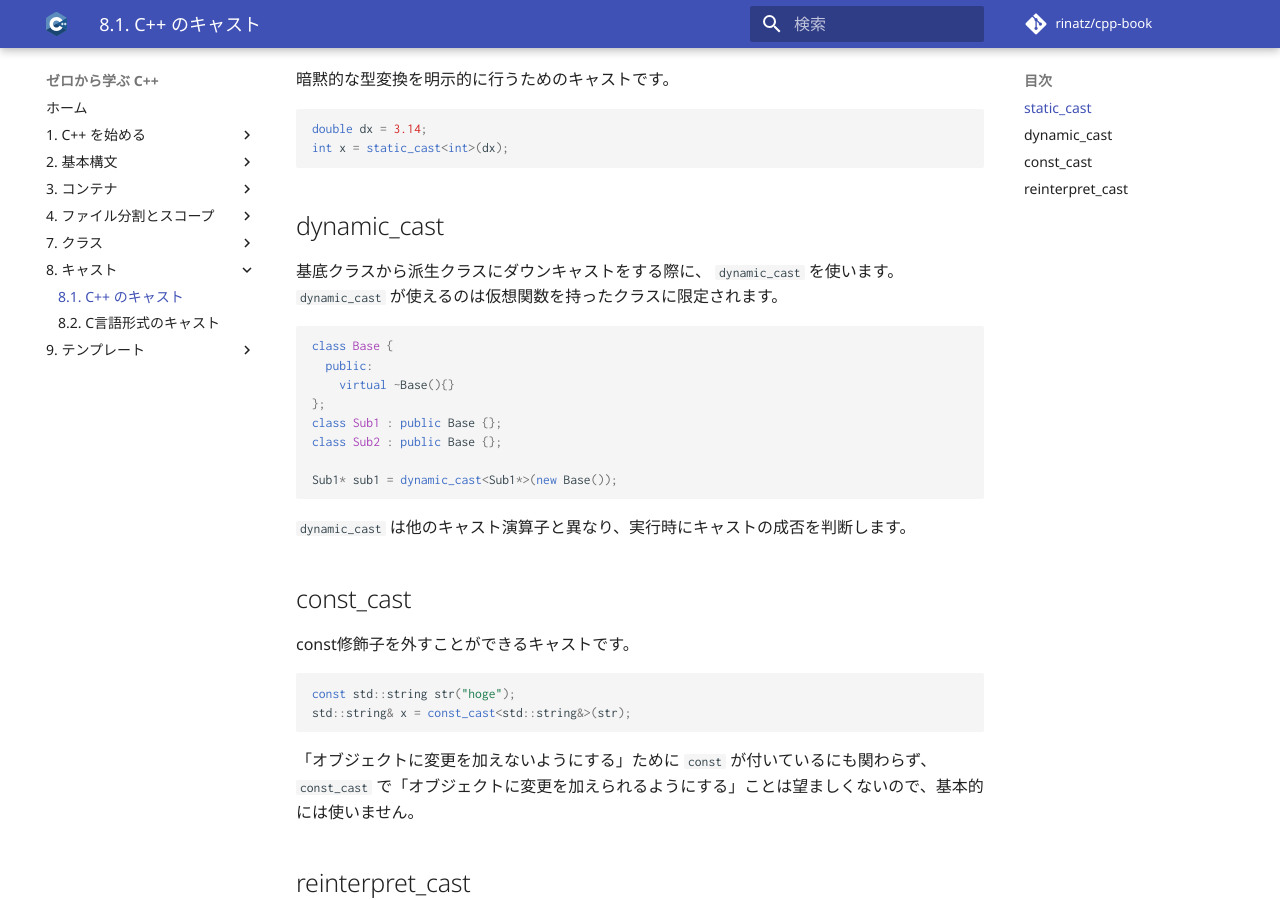
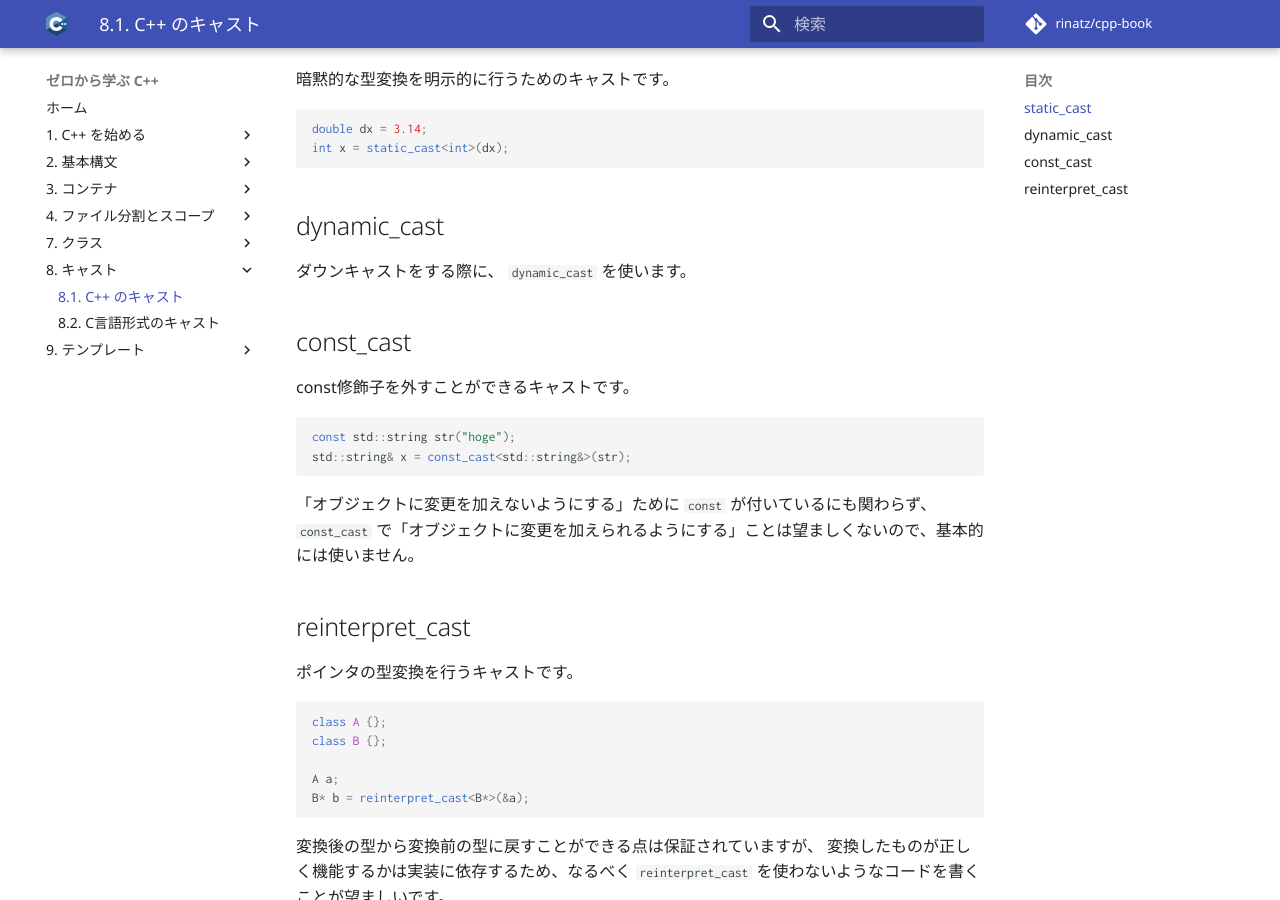
Before and after one commit to rinatz/cpp-book, an MkDocs documentation site: the page built from docs/ch08-01-cpp-casts.md, in a window 1280 px wide and 900 px high, scrolled down 489 px. Built offline with MkDocs 1.6.1 and Material for MkDocs 9.7.7, drawn with Linux system fonts in a browser that asks for light colours; comment, search, counter and statistics services are not loaded.

Commit message:
Remove about down cast

````diff
--- a/docs/ch08-01-cpp-casts.md
+++ b/docs/ch08-01-cpp-casts.md
@@ -20,21 +20,8 @@ int x = static_cast<int>(dx);
 
 ## dynamic_cast
 
-基底クラスから派生クラスにダウンキャストをする際に、 `dynamic_cast` を使います。
-`dynamic_cast` が使えるのは仮想関数を持ったクラスに限定されます。
-
-```cpp
-class Base {
-  public:
-    virtual ~Base(){}
-};
-class Sub1 : public Base {};
-class Sub2 : public Base {};
-
-Sub1* sub1 = dynamic_cast<Sub1*>(new Base());
-```
-
-`dynamic_cast` は他のキャスト演算子と異なり、実行時にキャストの成否を判断します。
+ダウンキャストをする際に、 `dynamic_cast` を使います。
+<!-- MEMO: 付録へのリンクを張る -->
 
 ## const_cast
 
````
